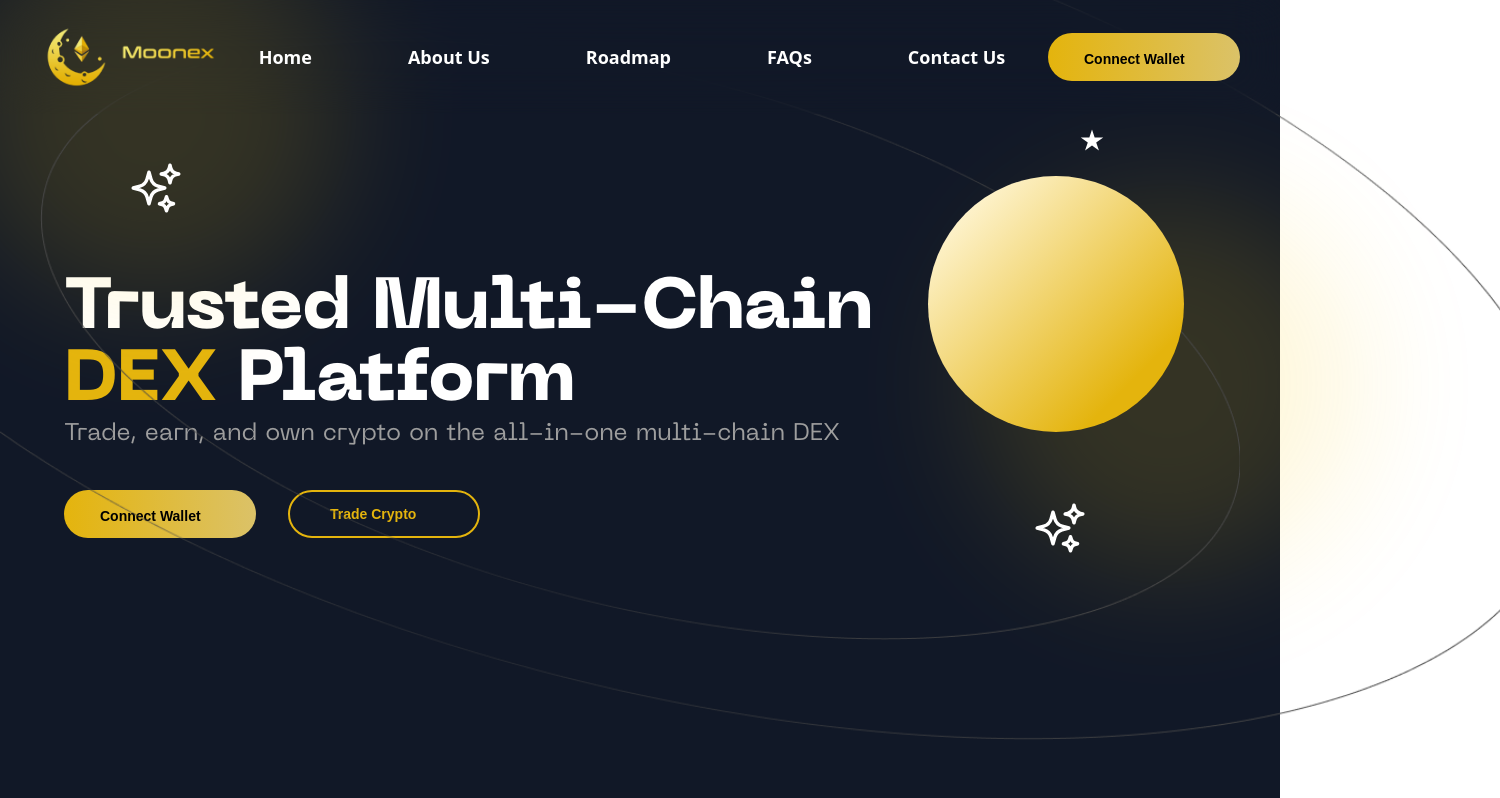
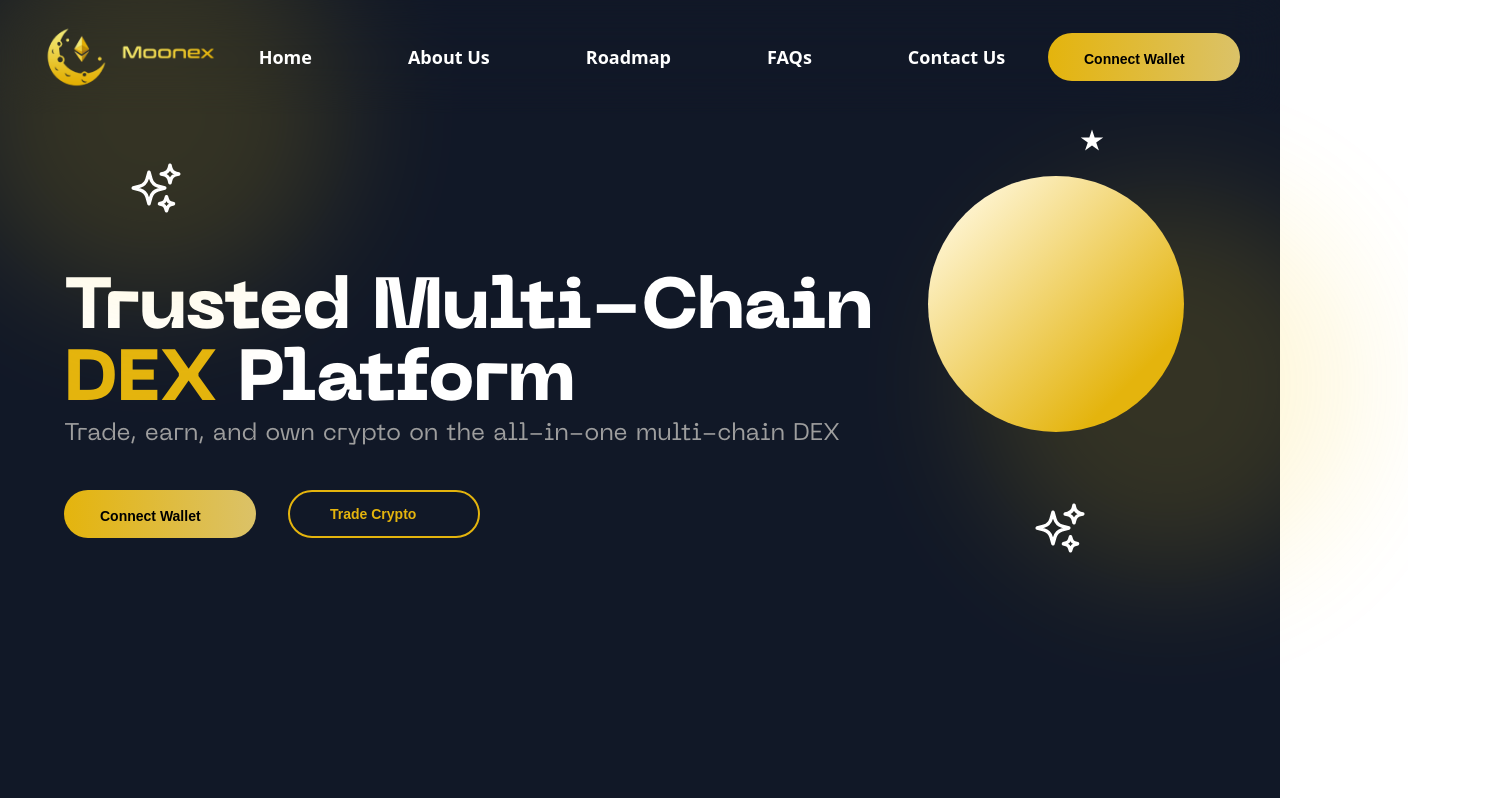
Before and after one commit to varshaa-t/MoonEX, a React (Vite) app: page / in a window 1280 px wide. Shown: the top 798 px of the page, 1500 px wide, since content can reach past the window. Built offline with nearby package versions, Linux system fonts and the light colour scheme.

Commit message:
Hero section update

```diff
--- a/src/sections/Hero.jsx
+++ b/src/sections/Hero.jsx
@@ -87,16 +87,6 @@ function Hero() {
         <MultipleStars styles={"absolute top-64 right-10 md:top-[500px] md:right-48 size-6 md:size-10 lg:size-14"}/>
       </div>
       <Star styles={"absolute top-32 right-44"}/>
-      <div
-        className="absolute top-10 left-10 w-[1200px] h-[600px]"
-        style={{ backgroundImage: `url(${Ellipse1})`, backgroundSize: 'cover', backgroundRepeat: 'no-repeat' }}
-      >
-      </div>
-      <div
-        className="absolute -top-40 w-[1500px] h-[900px]"
-        style={{ backgroundImage: `url(${Ellipse2})`, backgroundSize: 'cover', backgroundRepeat: 'no-repeat' }}
-      >
-      </div>
     </div>
   )
 }
```
